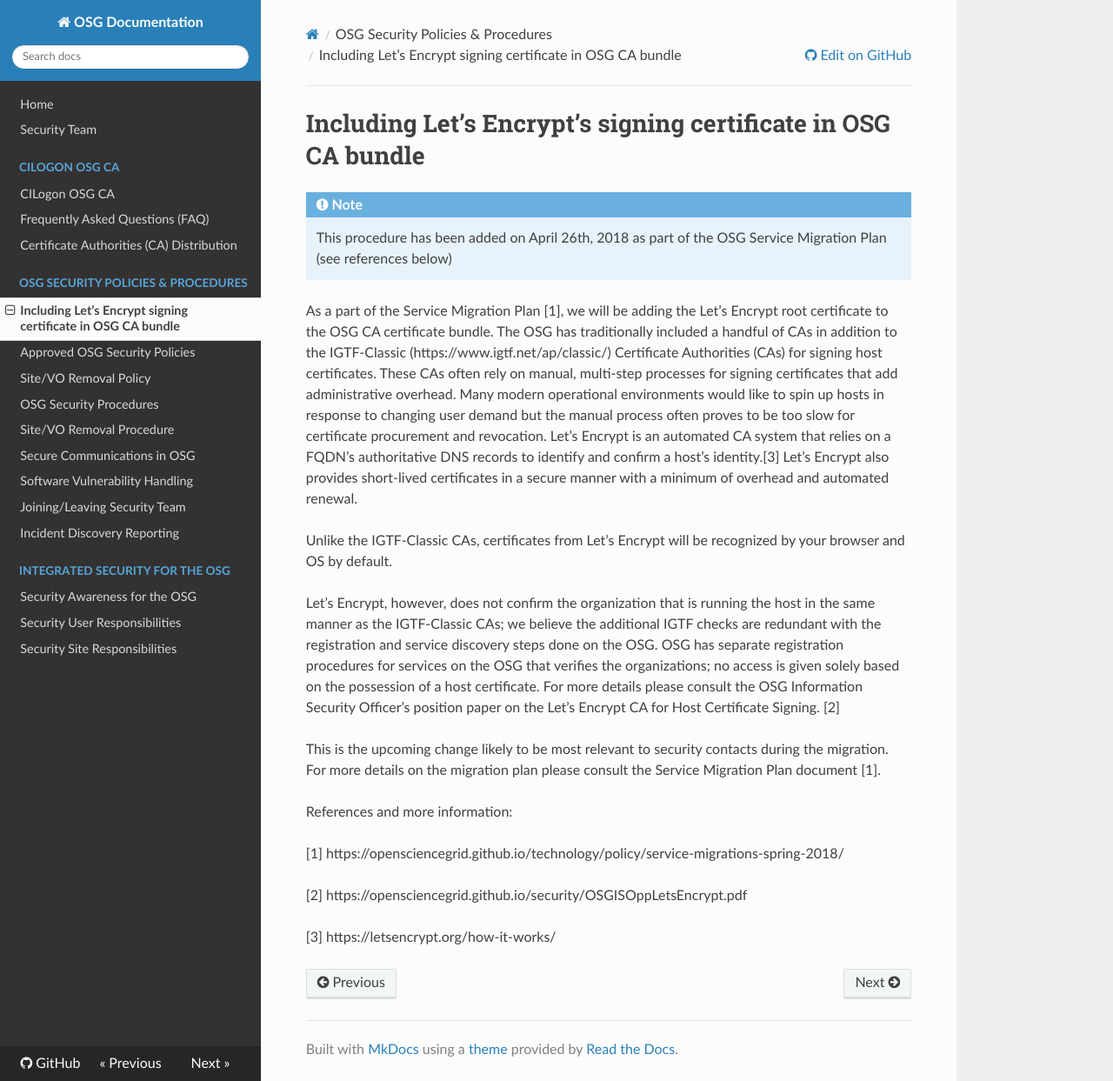
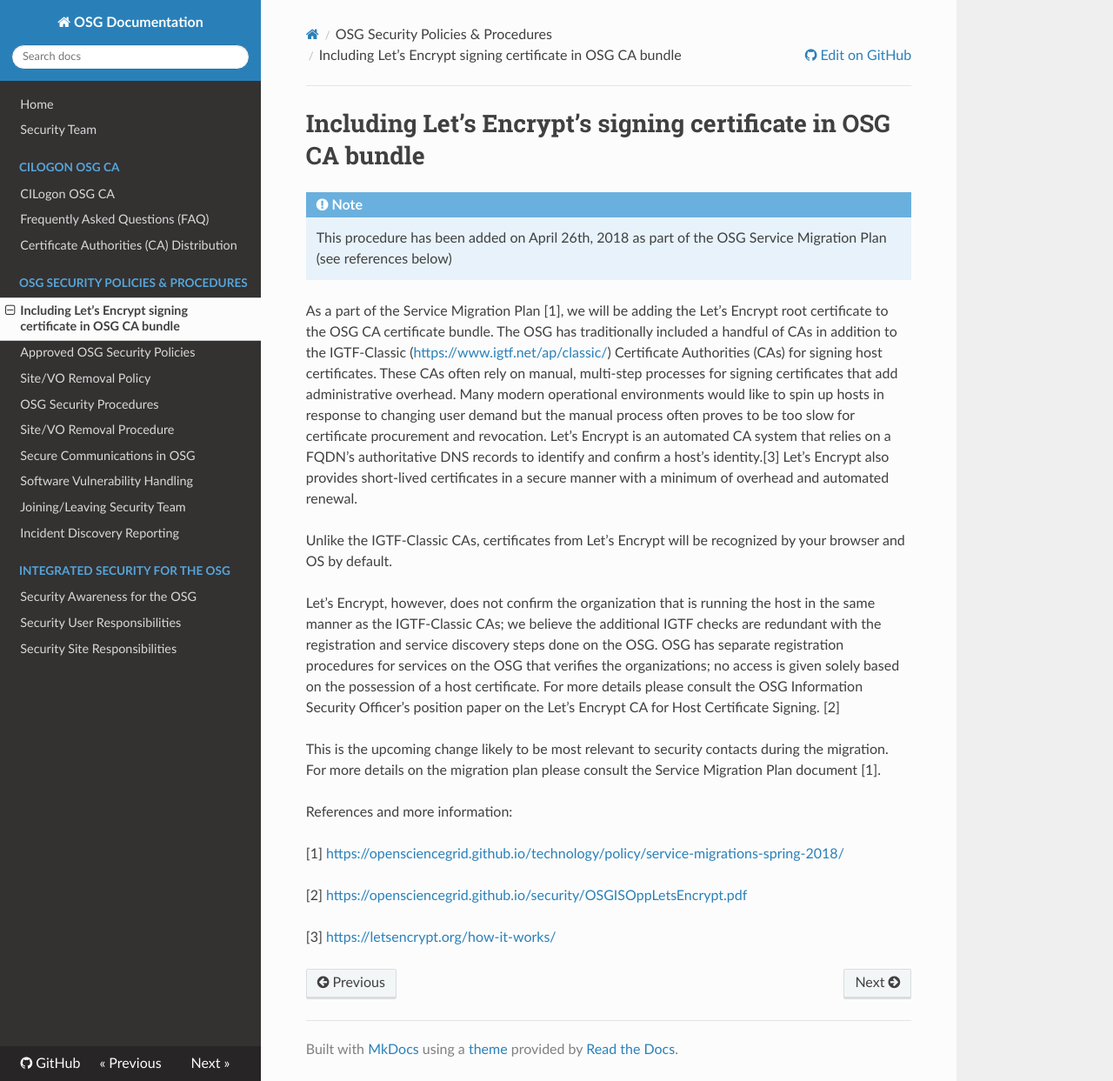
Before and after one commit to opensciencegrid/security, an MkDocs documentation site: the page built from docs/LetsEncryptOSGCAbundle.md, in a window 1280 px wide and 1243 px high. Shown: the whole window at 87% size. Built offline with MkDocs 1.6.1, drawn with Linux system fonts in a browser that asks for light colours; nearby versions of some CDN libraries; old or Windows-style settings are respelled for this version of MkDocs.

```diff
--- a/docs/LetsEncryptOSGCAbundle.md
+++ b/docs/LetsEncryptOSGCAbundle.md
@@ -3,7 +3,7 @@
 !!! note
     This procedure has been added on April 26th, 2018 as part of the OSG Service Migration Plan (see references below)
 
-As a part of the Service Migration Plan [1], we will be adding the Let’s Encrypt root certificate to the OSG CA certificate bundle. The OSG has traditionally included a handful of CAs in addition to the IGTF-Classic (https://www.igtf.net/ap/classic/) Certificate Authorities (CAs) for signing host certificates. These CAs often rely on manual, multi-step processes for signing certificates that add administrative overhead. Many modern operational environments would like to spin up hosts in response to changing user demand but the manual process often proves to be too slow for certificate procurement and revocation. Let’s Encrypt is an automated CA system that relies on a FQDN’s authoritative DNS records to identify and confirm a host’s identity.[3] Let’s Encrypt also provides short-lived certificates in a secure manner with a minimum of overhead and automated renewal.
+As a part of the Service Migration Plan [1], we will be adding the Let’s Encrypt root certificate to the OSG CA certificate bundle. The OSG has traditionally included a handful of CAs in addition to the IGTF-Classic (<https://www.igtf.net/ap/classic/>) Certificate Authorities (CAs) for signing host certificates. These CAs often rely on manual, multi-step processes for signing certificates that add administrative overhead. Many modern operational environments would like to spin up hosts in response to changing user demand but the manual process often proves to be too slow for certificate procurement and revocation. Let’s Encrypt is an automated CA system that relies on a FQDN’s authoritative DNS records to identify and confirm a host’s identity.[3] Let’s Encrypt also provides short-lived certificates in a secure manner with a minimum of overhead and automated renewal.
 
 Unlike the IGTF-Classic CAs, certificates from Let’s Encrypt will be recognized by your browser and OS by default.
 
@@ -13,8 +13,8 @@ This is the upcoming change likely to be most relevant to security contacts duri
 
 References and more information:
 
-[1] https://opensciencegrid.github.io/technology/policy/service-migrations-spring-2018/
+[1] <https://opensciencegrid.github.io/technology/policy/service-migrations-spring-2018/>
 
-[2] https://opensciencegrid.github.io/security/OSGISOppLetsEncrypt.pdf
+[2] <https://opensciencegrid.github.io/security/OSGISOppLetsEncrypt.pdf>
 
-[3] https://letsencrypt.org/how-it-works/
+[3] <https://letsencrypt.org/how-it-works/>
```
